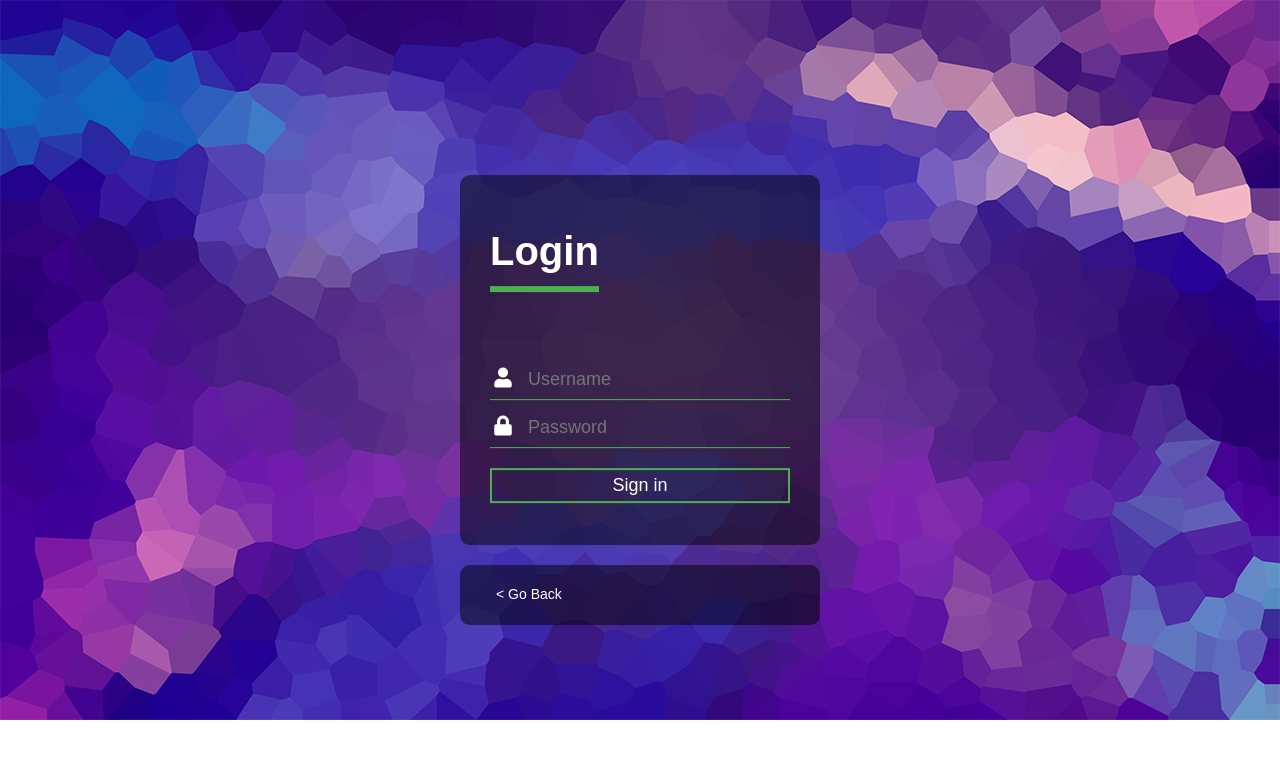
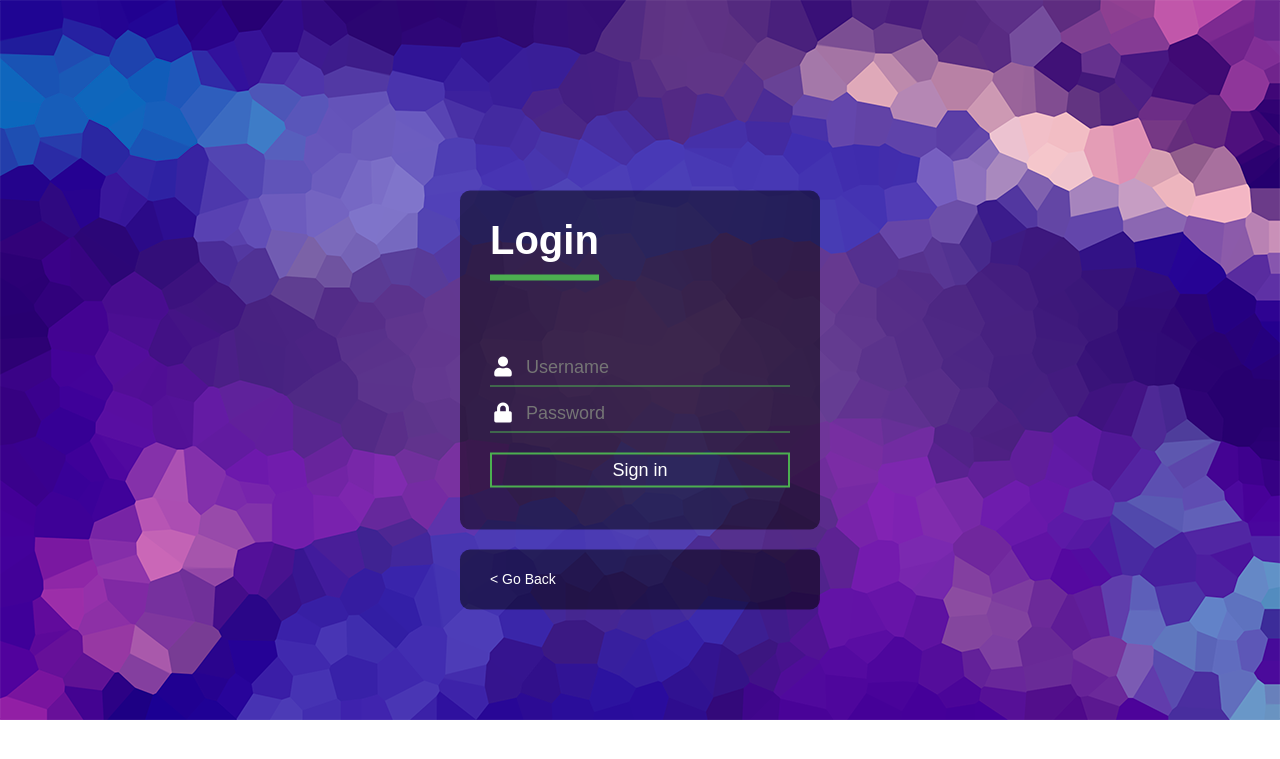
Before and after one commit to MysticalWizard/maring-main-html, a PHP site: page /login.html in a window 1280 px wide. Shown: the top 759 px of the page. Run offline with PHP 8.4, Linux system fonts and the light colour scheme; some libraries are stand-ins or nearby versions.

Commit message:
Update login_style.css

```diff
--- a/login_style.css
+++ b/login_style.css
@@ -1,9 +1,14 @@
 @import "https://use.fontawesome.com/releases/v5.5.0/css/all.css";
+* {
+  margin: 0;
+  padding: 0;
+  text-decoration: none;
+  font-family: montserrat, sans-serif;
+}
 
 body {
-  margin: 0;
-  padding: 0;
-  font-family: Arial, sans-serif;
+
+  font-family: , sans-serif;
   background: url(login-bg-midres.png) no-repeat;
   background-size: cover;
   top: 10;
```
